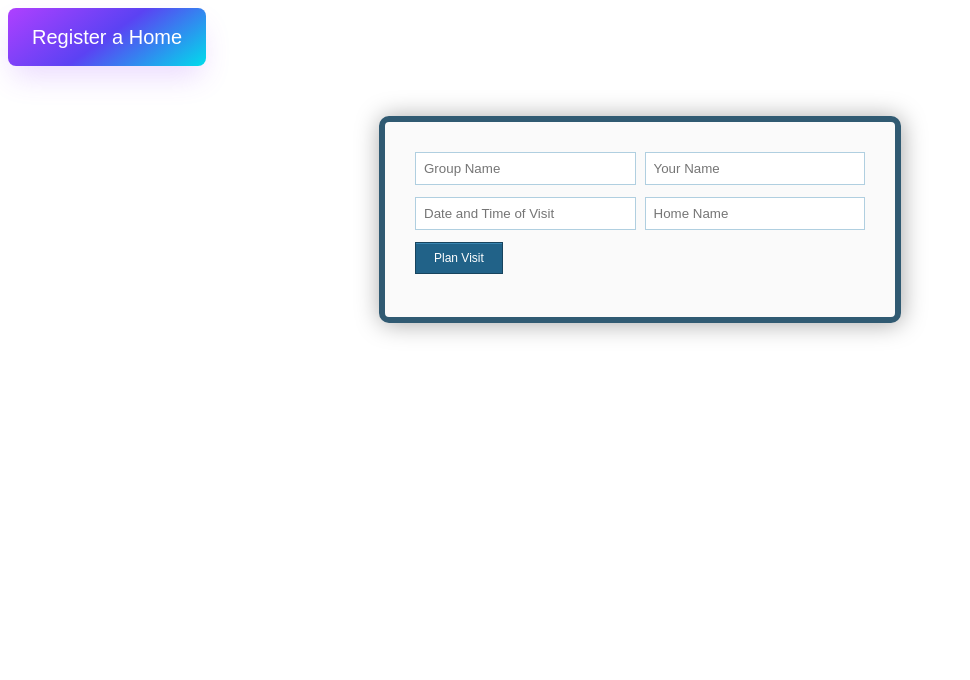
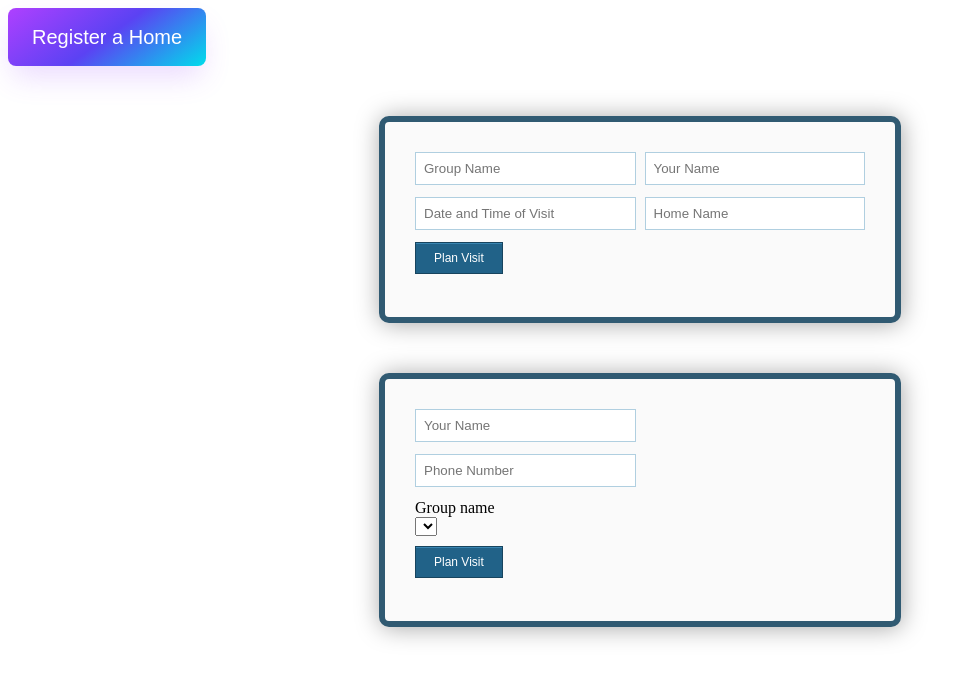
Before and after one commit to kiminzajnr/PortfolioProject-Frontend, a plain HTML site: page index.html in a window 1280 px wide. Shown: the whole page, without its empty margins (0-970 px from the left). Drawn offline with nearby package versions, Linux system fonts and the light colour scheme; no server answers.

Commit message:
addition to join group

```diff
--- a/index.html
+++ b/index.html
@@ -37,6 +37,30 @@
                 </li>
             </ul>
         </form>
+        <form action="http://127.0.0.1:8000/Join_Group/" method="POST" class="form-style-9" id="JoinForm">
+            <ul>
+                <li>
+                    <input type="text" name="member_name" class="field-style field-split align-left" placeholder="Your Name" required />
+                </li>
+                <li>
+                    <input type="text" name="contact" class="field-style field-split align-left" placeholder="Phone Number" required />
+                </li>
+                <li>
+                    <div class="form-group">
+                        <label class="col-sm-2 control-label ">
+                            Group name
+                        </label>
+                        <div class="col-sm-10">
+                            <select class="form-control" name="group_name">
+
+                            </select>
+                        </div>
+                </li>
+                <li>
+                    <input type="submit" value="Plan Visit" />
+                </li>
+            </ul>
+        </form>
         <script type="text/javascript" src="js/index.js"></script>
     </body>
 </html>
```
